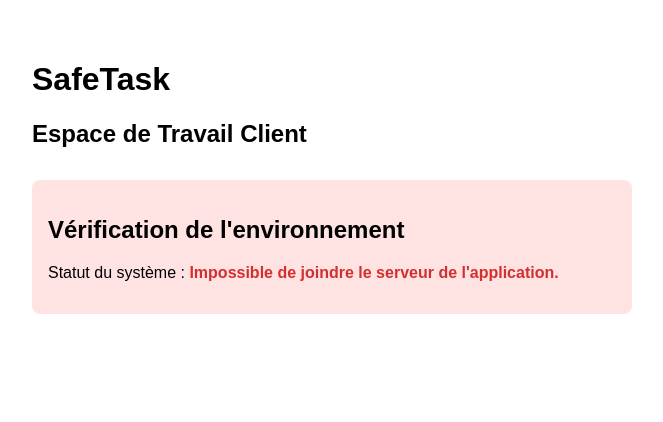
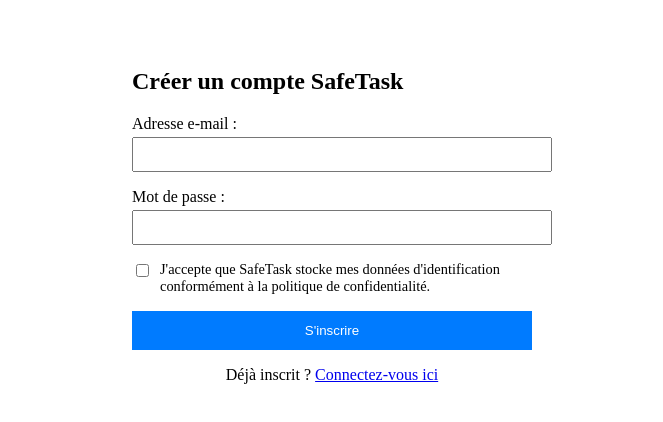
Before and after one commit to IvanK420/safeTask-app, a React app in the folder frontend/: page /register in a window 1280 px wide. Shown: the top 422 px of the page, without its empty margins (308-971 px from the left). Built offline with nearby package versions, Linux system fonts and the light colour scheme; no server answers; the HTML template or start-up script is replaced by a standard one.

Commit message:
feat: implementarion de l'interface de login et de register basique

```diff
--- a/frontend/src/App.jsx
+++ b/frontend/src/App.jsx
@@ -1,37 +1,34 @@
-import { useState, useEffect } from 'react';
-import API from './api/axios';
+import { BrowserRouter, Routes, Route, Navigate } from 'react-router-dom';
+import { AuthProvider } from './context/AuthContext';
+import ProtectedRoute from './components/ProtectedRoute';
+import Login from './pages/Login';
+import Register from './pages/Register';
+import Dashboard from './pages/Dashboard';
 
 function App() {
-  const [serverStatus, setServerStatus] = useState('Connexion au serveur en cours...');
-  const [isError, setIsError] = useState(false);
+  return (
+    <AuthProvider>
+      <BrowserRouter>
+        <Routes>
+          {/* Routes publiques */}
+          <Route path="/login" element={<Login />} />
+          <Route path="/register" element={<Register />} />
 
-  useEffect(() => {
-    // Appel de la route "health" du backend dès le chargement du composant
-    API.get('/health')
-      .then((response) => {
-        setServerStatus(response.data.message);
-        setIsError(false);
-      })
-      .catch((error) => {
-        console.error('Erreur réseau :', error);
-        setServerStatus('Impossible de joindre le serveur de l\'application.');
-        setIsError(true);
-      });
-  }, []);
+          {/* Route protégée par le Guard de sécurité */}
+          <Route
+            path="/dashboard"
+            element={
+              <ProtectedRoute>
+                <Dashboard />
+              </ProtectedRoute>
+            }
+          />
 
-  return (
-    // Balise sémantique <main> indispensable pour la validation du critère d'accessibilité RGAA
-    <main style={{ padding: '2rem', fontFamily: 'Arial, sans-serif', maxWidth: '600px', margin: '0 auto' }}>
-      <header>
-        <h1>SafeTask </h1>
-        <h2>Espace de Travail Client</h2>
-      </header>
-
-      <section style={{ marginTop: '2rem', padding: '1rem', borderRadius: '8px', backgroundColor: isError ? '#ffe3e3' : '#e3ffed' }}>
-        <h2>Vérification de l'environnement</h2>
-        <p>Statut du système : <strong style={{ color: isError ? '#d32f2f' : '#2e7d32' }}>{serverStatus}</strong></p>
-      </section>
-    </main>
+          {/* Redirection automatique par défaut */}
+          <Route path="*" element={<Navigate to="/login" replace />} />
+        </Routes>
+      </BrowserRouter>
+    </AuthProvider>
   );
 }
 
--- /dev/null
+++ b/frontend/src/components/ProtectedRoute.jsx
@@ -0,0 +1,16 @@
+import { Navigate } from 'react-router-dom';
+import { useAuth } from '../context/AuthContext';
+
+const ProtectedRoute = ({ children }) => {
+    const { isAuthenticated } = useAuth();
+
+    // Si l'utilisateur n'est pas authentifié, redirection vers /login
+    if (!isAuthenticated) {
+        return <Navigate to="/login" replace />;
+    }
+
+    // Sinon, affiche la page demandée
+    return children;
+};
+
+export default ProtectedRoute;
--- /dev/null
+++ b/frontend/src/context/AuthContext.jsx
@@ -0,0 +1,31 @@
+import { createContext, useState, useContext, useEffect } from 'react';
+
+const AuthContext = createContext(null);
+
+export const AuthProvider = ({ children }) => {
+    const [token, setToken] = useState(localStorage.getItem('token') || null);
+    const [isAuthenticated, setIsAuthenticated] = useState(!!token);
+
+    // Synchronise l'état d'authentification à chaque modification du token
+    useEffect(() => {
+        if (token) {
+            localStorage.setItem('token', token);
+            setIsAuthenticated(true);
+        } else {
+            localStorage.removeItem('token');
+            setIsAuthenticated(false);
+        }
+    }, [token]);
+
+    const login = (userToken) => setToken(userToken);
+    const logout = () => setToken(null);
+
+    return (
+        <AuthContext.Provider value={{ token, isAuthenticated, login, logout }}>
+            {children}
+        </AuthContext.Provider>
+    );
+};
+
+// Hook personnalisé pour consommer le contexte facilement
+export const useAuth = () => useContext(AuthContext);
--- /dev/null
+++ b/frontend/src/pages/Dashboard.jsx
@@ -0,0 +1,15 @@
+import { useAuth } from '../context/AuthContext';
+
+const Dashboard = () => {
+    const { logout } = useAuth();
+    return (
+        <main style={{ padding: '2rem' }}>
+            <h2>Mon Espace de Travail Sécurisé (Dashboard)</h2>
+            <p>Félicitations, vous êtes connecté ! Les données ici sont protégées.</p>
+            <button onClick={logout} style={{ padding: '0.5rem 1rem', backgroundColor: '#dc3545', color: 'white', border: 'none', cursor: 'pointer' }}>
+                Déconnexion
+            </button>
+        </main>
+    );
+};
+export default Dashboard;
--- /dev/null
+++ b/frontend/src/pages/Login.jsx
@@ -0,0 +1,69 @@
+import { useState } from 'react';
+import { useNavigate, Link } from 'react-router-dom';
+import API from '../api/axios';
+import { useAuth } from '../context/AuthContext';
+
+const Login = () => {
+    const [email, setEmail] = useState('');
+    const [password, setPassword] = useState('');
+    const [error, setError] = useState('');
+    const { login } = useAuth();
+    const navigate = useNavigate();
+
+    const handleSubmit = async (e) => {
+        e.preventDefault();
+        setError('');
+
+        try {
+            const response = await API.post('/auth/login', { email, password });
+            login(response.data.token); // Stocke le token et connecte l'utilisateur
+            navigate('/dashboard'); // Redirection vers l'espace sécurisé
+        } catch (err) {
+            setError(err.response?.data?.error || 'Identifiants invalides.');
+        }
+    };
+
+    return (
+        <main style={{ maxWidth: '400px', margin: '2rem auto', padding: '1rem' }}>
+            <h2>Connexion à SafeTask</h2>
+
+            {error && <div role="alert" style={{ color: 'red', marginBottom: '1rem' }}>{error}</div>}
+
+            <form onSubmit={handleSubmit}>
+                <div style={{ marginBottom: '1rem' }}>
+                    <label htmlFor="email">Email :</label>
+                    <input
+                        type="email"
+                        id="email"
+                        value={email}
+                        onChange={(e) => setEmail(e.target.value)}
+                        required
+                        style={{ width: '100%', padding: '0.5rem', marginTop: '0.25rem' }}
+                    />
+                </div>
+
+                <div style={{ marginBottom: '1rem' }}>
+                    <label htmlFor="password">Mot de passe :</label>
+                    <input
+                        type="password"
+                        id="password"
+                        value={password}
+                        onChange={(e) => setPassword(e.target.value)}
+                        required
+                        style={{ width: '100%', padding: '0.5rem', marginTop: '0.25rem' }}
+                    />
+                </div>
+
+                <button type="submit" style={{ width: '100%', padding: '0.75rem', backgroundColor: '#28a745', color: 'white', border: 'none', cursor: 'pointer' }}>
+                    Se connecter
+                </button>
+            </form>
+
+            <p style={{ marginTop: '1rem', textAlign: 'center' }}>
+                Pas encore de compte ? <Link to="/register">Créez un compte</Link>
+            </p>
+        </main>
+    );
+};
+
+export default Login;
--- /dev/null
+++ b/frontend/src/pages/Register.jsx
@@ -0,0 +1,97 @@
+import { useState } from 'react';
+import { useNavigate, Link } from 'react-router-dom';
+import API from '../api/axios';
+
+const Register = () => {
+    const [email, setEmail] = useState('');
+    const [password, setPassword] = useState('');
+    const [rgpdConsent, setRgpdConsent] = useState(false);
+    const [message, setMessage] = useState('');
+    const [isError, setIsError] = useState(false);
+    const navigate = useNavigate();
+
+    const handleSubmit = async (e) => {
+        e.preventDefault();
+        setMessage('');
+
+        // Validation défensive côté client
+        if (!rgpdConsent) {
+            setIsError(true);
+            setMessage('Vous devez accepter la politique de confidentialité.');
+            return;
+        }
+
+        try {
+            await API.post('/auth/register', { email, password });
+            setIsError(false);
+            setMessage('Inscription réussie ! Redirection...');
+            setTimeout(() => navigate('/login'), 2000);
+        } catch (error) {
+            setIsError(true);
+            setMessage(error.response?.data?.error || 'Une erreur est survenue.');
+        }
+    };
+
+    return (
+        <main style={{ maxWidth: '400px', margin: '2rem auto', padding: '1rem' }}>
+            <h2>Créer un compte SafeTask</h2>
+
+            {message && (
+                <div role="alert" style={{ color: isError ? 'red' : 'green', marginBottom: '1rem' }}>
+                    {message}
+                </div>
+            )}
+
+            {/* Structure sémantique conforme RGAA */}
+            <form onSubmit={handleSubmit} noValidate>
+                <div style={{ marginBottom: '1rem' }}>
+                    <label htmlFor="email">Adresse e-mail :</label>
+                    <input
+                        type="email"
+                        id="email"
+                        value={email}
+                        onChange={(e) => setEmail(e.target.value)}
+                        required
+                        style={{ width: '100%', padding: '0.5rem', marginTop: '0.25rem' }}
+                    />
+                </div>
+
+                <div style={{ marginBottom: '1rem' }}>
+                    <label htmlFor="password">Mot de passe :</label>
+                    <input
+                        type="password"
+                        id="password"
+                        value={password}
+                        onChange={(e) => setPassword(e.target.value)}
+                        required
+                        style={{ width: '100%', padding: '0.5rem', marginTop: '0.25rem' }}
+                    />
+                </div>
+
+                {/* Case à cocher obligatoire de conformité RGPD */}
+                <div style={{ marginBottom: '1rem', display: 'flex', alignItems: 'flex-start' }}>
+                    <input
+                        type="checkbox"
+                        id="rgpd"
+                        checked={rgpdConsent}
+                        onChange={(e) => setRgpdConsent(e.target.checked)}
+                        aria-required="true"
+                    />
+                    <label htmlFor="rgpd" style={{ marginLeft: '0.5rem', fontSize: '0.9rem' }}>
+                        J'accepte que SafeTask stocke mes données d'identification conformément à la politique de confidentialité.
+                    </label>
+                </div>
+
+                <button type="submit" style={{ width: '100%', padding: '0.75rem', backgroundColor: '#007bff', color: 'white', border: 'none', cursor: 'pointer' }}>
+                    S'inscrire
+                </button>
+            </form>
+
+            <p style={{ marginTop: '1rem', textAlign: 'center' }}>
+                Déjà inscrit ? <Link to="/login">Connectez-vous ici</Link>
+            </p>
+        </main>
+    );
+};
+
+export default Register;
```
